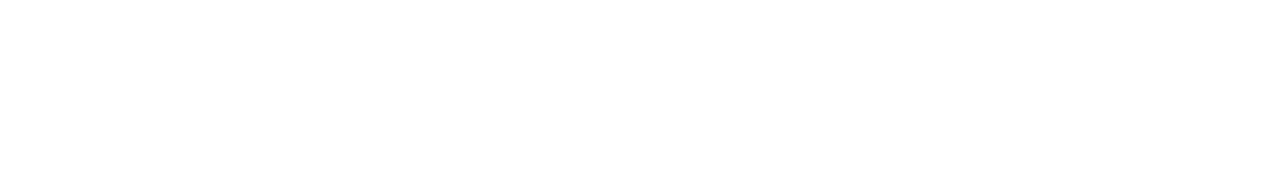
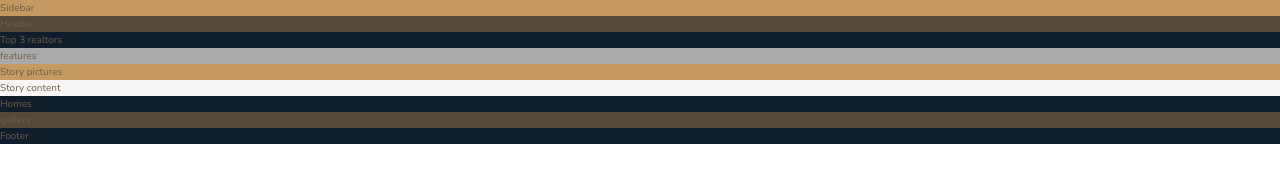
Before and after one commit to YanniF/advanced-css-sass, a website: page Nexter/index.html in a window 1280 px wide. Drawn offline with nearby package versions, Linux system fonts and the light colour scheme; files that its build step writes are made by us from their sources.

Commit message:
Nexter - first commit

```diff
--- a/Nexter/index.html
+++ b/Nexter/index.html
@@ -1,5 +1,6 @@
 <!DOCTYPE html>
 <html lang="en">
+
 <head>
   <meta charset="UTF-8">
   <meta name="viewport" content="width=device-width, initial-scale=1.0">
@@ -9,9 +10,37 @@
   <link rel="stylesheet" href="css/style.css">
   <link rel="shortcut icon" type="image/png" href="img/favicon.png">
 
-        <title>nexter &mdash; your home, your freedom</title>
+  <title>Nexter &mdash; your home, your freedom</title>
 </head>
+
 <body class="container">
+  <div class="sidebar">
+    Sidebar
+  </div>
+  <header class="header">
+    Header
+  </header>
+  <div class="realtors">
+    Top 3 realtors
+  </div>
+  <section class="features">
+    features
+  </section>
+  <div class="story__pictures">
+    Story pictures
+  </div>
+  <div class="story__content">
+    Story content
+  </div>
+  <section class="homes">
+    Homes
+  </section>
+  <section class="gallery">
+    gallery
+  </section>
+  <footer class="footer">
+    Footer
+  </footer>
+</body>
 
-    </body>
 </html>
--- a/Nexter/sass/_base.scss
+++ b/Nexter/sass/_base.scss
@@ -1,5 +1,5 @@
 // COLOR VARIABLES
-$color-primary: #c69963;
+$color-primary: #c69963; // #da9139
 $color-primary-dark: #B28451;
 
 $color-secondary: #101d2c;
@@ -13,3 +13,23 @@ $color-grey-dark-2: #6D5D4B;
 // FONT VARIABLES
 $font-primary: 'Nunito', sans-serif;
 $font-display: 'Josefin Sans', sans-serif;
+
+*,
+*:before,
+*:after {
+  margin: 0;
+  padding: 0;
+  box-sizing: inherit;
+}
+
+html {
+  box-sizing: border-box;
+  font-size: 62.5%;
+}
+
+body {
+  font-family: $font-primary;
+  color: $color-grey-dark-2;
+  font-weight: 300;
+  line-height: 1.6;
+}
--- a/Nexter/sass/_features.scss
+++ b/Nexter/sass/_features.scss
@@ -0,0 +1,3 @@
+.features {
+  background-color: $color-grey-light-2;
+}
--- a/Nexter/sass/_footer.scss
+++ b/Nexter/sass/_footer.scss
@@ -0,0 +1,3 @@
+.footer {
+  background-color: $color-secondary;
+}
--- a/Nexter/sass/_gallery.scss
+++ b/Nexter/sass/_gallery.scss
@@ -0,0 +1,3 @@
+.gallery {
+  background-color: $color-grey-dark-1;
+}
--- a/Nexter/sass/_header.scss
+++ b/Nexter/sass/_header.scss
@@ -0,0 +1,3 @@
+.header {
+  background-color: $color-grey-dark-1;
+}
--- a/Nexter/sass/_homes.scss
+++ b/Nexter/sass/_homes.scss
@@ -0,0 +1,3 @@
+.homes {
+  background-color: $color-secondary;
+}
--- a/Nexter/sass/_realtors.scss
+++ b/Nexter/sass/_realtors.scss
@@ -0,0 +1,3 @@
+.realtors {
+  background-color: $color-secondary;
+}
--- a/Nexter/sass/_sidebar.scss
+++ b/Nexter/sass/_sidebar.scss
@@ -0,0 +1,3 @@
+.sidebar {
+  background-color: $color-primary;
+}
--- a/Nexter/sass/_story.scss
+++ b/Nexter/sass/_story.scss
@@ -0,0 +1,9 @@
+.story {
+  &__pictures {
+    background-color: $color-primary;
+  }
+
+  &__content {
+    background-color: $color-grey-light-1;
+  }
+}
```
Also changed, not shown: Nexter/package.json (+9 -11 lines), Nexter/css/style.css (added), 2 other files. Lines whose indentation alone changed are shown as unchanged.
